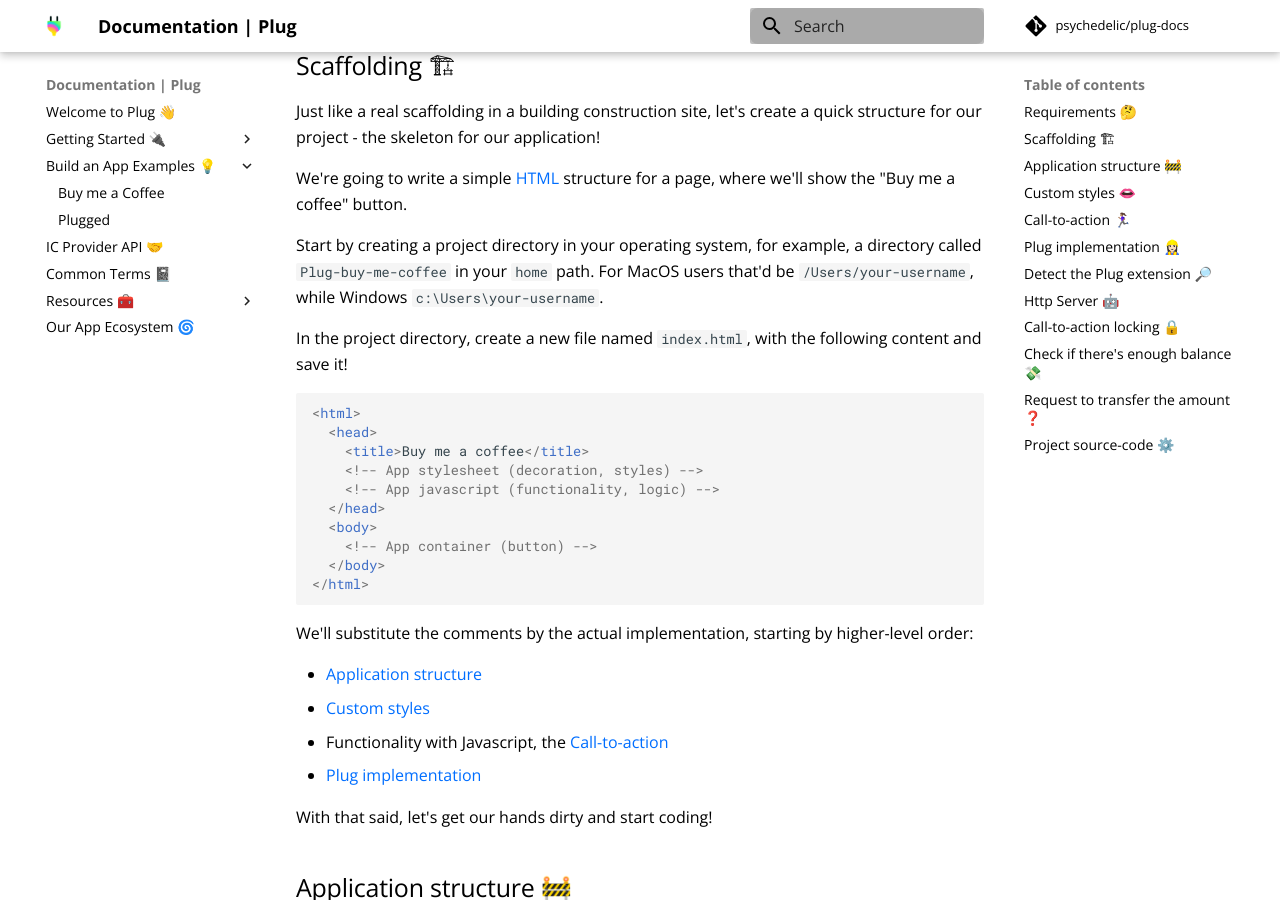
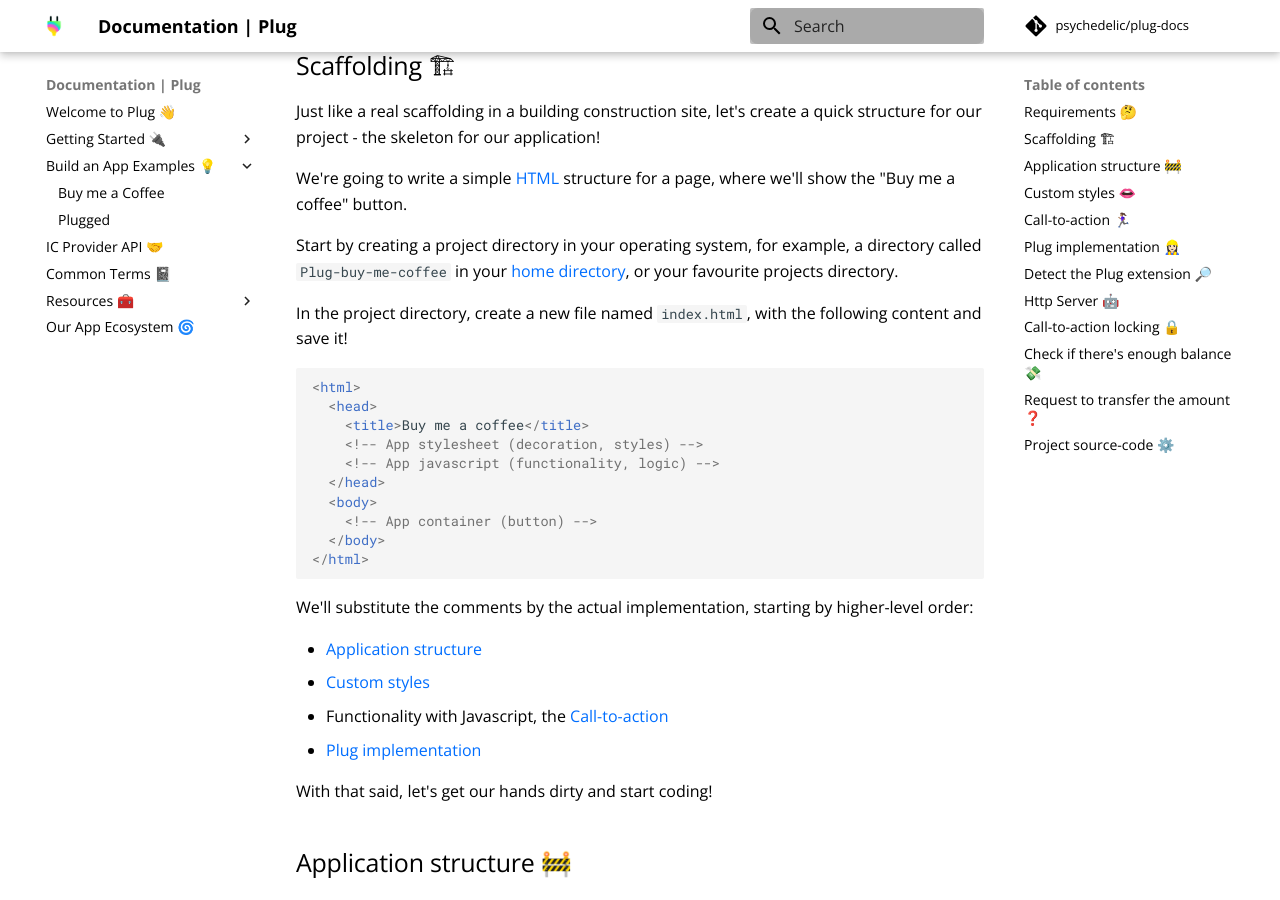
Before and after one commit to Psychedelic/plug-docs, an MkDocs documentation site: the page built from docs/build-an-app-examples/build-app-buy-me-a-coffee.md, in a window 1280 px wide and 900 px high, scrolled down 684 px. Built offline with MkDocs 1.6.1 and Material for MkDocs 9.7.7, drawn with Linux system fonts in a browser that asks for light colours; comment, search, counter and statistics services are not loaded.

Commit message:
docs: ✏️  amend home directory, link to wiki

```diff
--- a/docs/build-an-app-examples/build-app-buy-me-a-coffee.md
+++ b/docs/build-an-app-examples/build-app-buy-me-a-coffee.md
@@ -22,7 +22,7 @@
 
 We're going to write a simple [HTML](https://developer.mozilla.org/en-US/docs/Learn/Getting_started_with_the_web/HTML_basics) structure for a page, where we'll show the "Buy me a coffee" button.
 
-Start by creating a project directory in your operating system, for example, a directory called `Plug-buy-me-coffee` in your `home` path. For MacOS users that'd be `/Users/your-username`, while Windows `c:\Users\your-username`.
+Start by creating a project directory in your operating system, for example, a directory called `Plug-buy-me-coffee` in your [home directory](https://en.wikipedia.org/wiki/Home_directory), or your favourite projects directory.
 
 In the project directory, create a new file named `index.html`, with the following content and save it!
 
```
